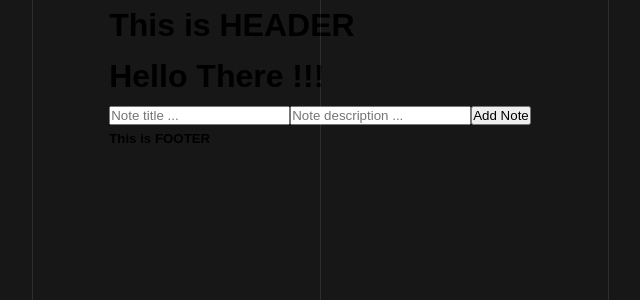
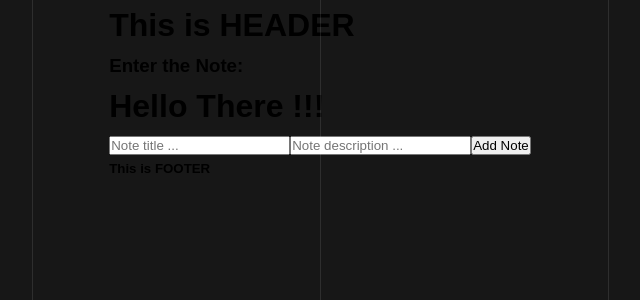
Before and after one commit to OmarMohmdSuleiman/myNotes, a React (Vite) app: page / in a window 1280 px wide. Shown: the top 300 px of the page, without its empty margins (320-960 px from the left). Built offline with nearby package versions, Linux system fonts and the light colour scheme.

Commit message:
Add an h3 in the Header.jsx

```diff
--- a/src/components/Header.jsx
+++ b/src/components/Header.jsx
@@ -2,7 +2,8 @@ import React from "react";
 
 function Header(){
     return (
-        <div><h1 id="h1">This is HEADER</h1></div>
+        <div><h1 id="h1">This is HEADER</h1>
+        <h3>Enter the Note:</h3></div>
     );
 }
 export default Header;
```
